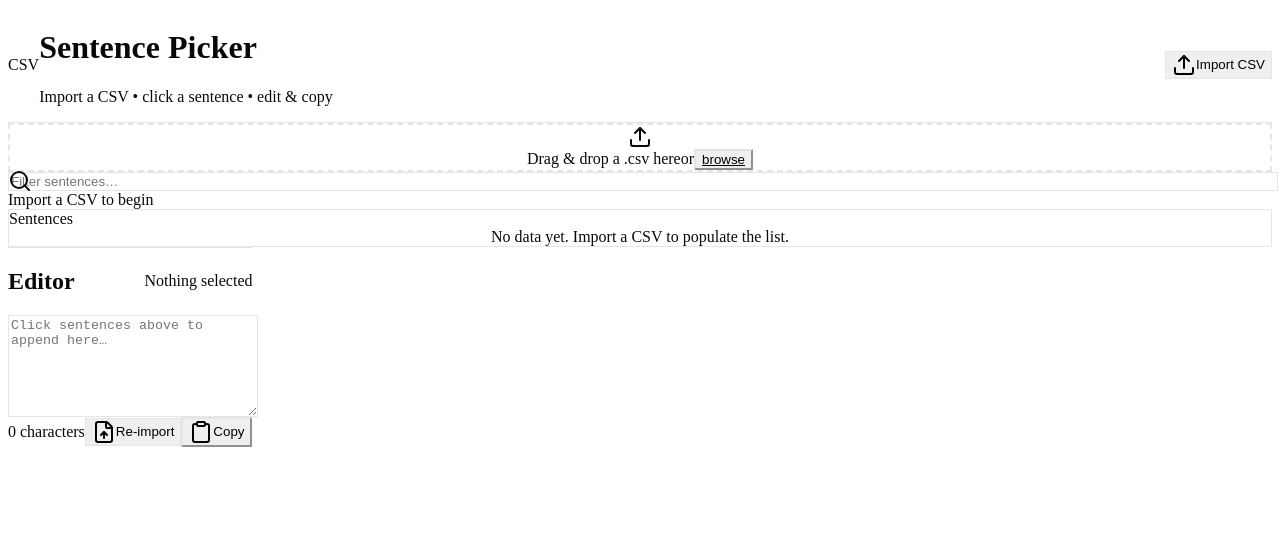
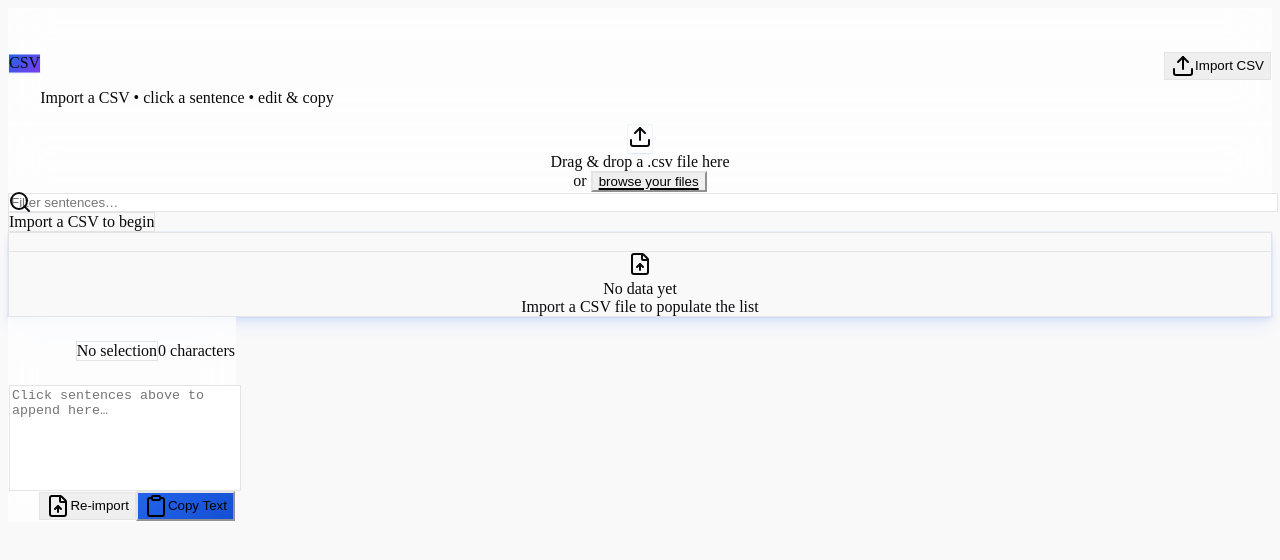
Before and after one commit to spacefrog29/lruter, a React (Vite) app: page / in a window 1280 px wide. Shown: the top 560 px of the page. Built offline with nearby package versions, Linux system fonts and the light colour scheme.

Commit message:
feat: add custom animations and update styles for improved UI/UX

```diff
--- a/src/index.css
+++ b/src/index.css
@@ -3,26 +3,31 @@
 @tailwind utilities;
 
 :root {
-  --radius: 0.5rem;
-  --background: 0 0% 100%;
-  --foreground: 0 0% 3.6%;
+  --radius: 0.75rem;
+  --background: 240 10% 98%;
+  --foreground: 240 10% 3.9%;
   --card: 0 0% 100%;
-  --card-foreground: 0 0% 3.6%;
+  --card-foreground: 240 10% 3.9%;
   --popover: 0 0% 100%;
-  --popover-foreground: 0 0% 3.6%;
-  --muted: 0 0% 96.1%;
-  --muted-foreground: 0 0% 45.1%;
-  --accent: 0 0% 9.0%;
-  --accent-foreground: 0 0% 98%;
+  --popover-foreground: 240 10% 3.9%;
+  --muted: 240 4.8% 95.9%;
+  --muted-foreground: 240 3.8% 45.1%;
+  --accent: 240 4.8% 95.9%;
+  --accent-foreground: 240 5.9% 10%;
   --destructive: 0 84.2% 60.2%;
   --destructive-foreground: 0 0% 98%;
-  --border: 0 0% 89.8%;
-  --input: 0 0% 89.8%;
-  --primary: 0 0% 9.0%;
-  --primary-foreground: 0 0% 98%;
-  --secondary: 0 0% 96.1%;
-  --secondary-foreground: 0 0% 9.0%;
-  --ring: 0 0% 3.6%;
+  --border: 240 5.9% 90%;
+  --input: 240 5.9% 90%;
+  --primary: 221 83% 53%;
+  --primary-foreground: 210 40% 98%;
+  --secondary: 240 4.8% 95.9%;
+  --secondary-foreground: 240 5.9% 10%;
+  --ring: 221 83% 53%;
+
+  /* Custom gradient variables */
+  --gradient-primary: linear-gradient(135deg, hsl(221, 83%, 53%) 0%, hsl(221, 83%, 45%) 100%);
+  --gradient-secondary: linear-gradient(135deg, hsl(240, 4.8%, 95.9%) 0%, hsl(240, 5.9%, 90%) 100%);
+  --gradient-accent: linear-gradient(135deg, hsl(221, 83%, 53%) 0%, hsl(262, 83%, 58%) 100%);
 }
 
 .dark {
@@ -54,4 +59,57 @@
 body {
   background-color: hsl(var(--background));
   color: hsl(var(--foreground));
+  font-feature-settings: "rlig" 1, "calt" 1;
+  text-rendering: optimizeLegibility;
+  -webkit-font-smoothing: antialiased;
+  -moz-osx-font-smoothing: grayscale;
 }
+
+/* Custom utility classes */
+.gradient-primary {
+  background: var(--gradient-primary);
+}
+
+.gradient-secondary {
+  background: var(--gradient-secondary);
+}
+
+.gradient-accent {
+  background: var(--gradient-accent);
+}
+
+.glass {
+  backdrop-filter: blur(20px);
+  background: rgba(255, 255, 255, 0.7);
+  border: 1px solid rgba(255, 255, 255, 0.18);
+}
+
+.shadow-glow {
+  box-shadow: 0 0 0 1px hsl(var(--primary) / 0.05),
+              0 1px 2px -1px hsl(var(--primary) / 0.15),
+              0 2px 4px -2px hsl(var(--primary) / 0.15);
+}
+
+.shadow-glow-lg {
+  box-shadow: 0 0 0 1px hsl(var(--primary) / 0.05),
+              0 4px 6px -1px hsl(var(--primary) / 0.1),
+              0 10px 15px -3px hsl(var(--primary) / 0.1);
+}
+
+.animate-float {
+  animation: float 3s ease-in-out infinite;
+}
+
+@keyframes float {
+  0%, 100% { transform: translateY(0px); }
+  50% { transform: translateY(-10px); }
+}
+
+.animate-pulse-subtle {
+  animation: pulse-subtle 2s cubic-bezier(0.4, 0, 0.6, 1) infinite;
+}
+
+@keyframes pulse-subtle {
+  0%, 100% { opacity: 1; }
+  50% { opacity: 0.8; }
+}
--- a/src/main.tsx
+++ b/src/main.tsx
@@ -169,22 +169,37 @@ export function App() {
   }, []);
 
   return (
-    <div className="min-h-screen bg-slate-50 text-slate-900">
-      <header className="sticky top-0 z-30 backdrop-blur bg-white/70 border-b">
-        <div className="max-w-5xl mx-auto px-4 py-4 flex items-center justify-between gap-4">
-          <div className="flex items-center gap-3">
-            <div className="size-9 rounded-xl bg-slate-900 text-white grid place-items-center font-bold">CSV</div>
+    <div className="min-h-screen bg-gradient-to-br from-slate-50 via-blue-50/30 to-purple-50/20">
+      <header className="sticky top-0 z-30 glass border-b border-white/20">
+        <div className="max-w-5xl mx-auto px-4 py-5 flex items-center justify-between gap-4">
+          <div className="flex items-center gap-4">
+            <div className="relative">
+              <div className="size-12 rounded-2xl gradient-accent shadow-glow grid place-items-center font-bold text-white text-sm animate-float">
+                CSV
+              </div>
+              <div className="absolute -inset-1 gradient-accent rounded-2xl opacity-20 animate-pulse-subtle"></div>
+            </div>
             <div>
-              <h1 className="text-xl font-semibold leading-tight">Sentence Picker</h1>
-              <p className="text-xs text-slate-500">Import a CSV • click a sentence • edit & copy</p>
+              <h1 className="text-2xl font-bold bg-gradient-to-r from-slate-900 to-slate-700 bg-clip-text text-transparent leading-tight">
+                Sentence Picker
+              </h1>
+              <p className="text-sm text-slate-600 font-medium">Import a CSV • click a sentence • edit & copy</p>
             </div>
           </div>
-          <div className="flex items-center gap-2">
-            <Button variant="outline" onClick={() => fileInputRef.current?.click()} className="gap-2">
+          <div className="flex items-center gap-3">
+            <Button
+              variant="outline"
+              onClick={() => fileInputRef.current?.click()}
+              className="gap-2 border-slate-200/60 bg-white/80 hover:bg-white hover:shadow-glow transition-all duration-300"
+            >
               <Upload className="size-4" /> Import CSV
             </Button>
             {hasData && (
-              <Button variant="ghost" onClick={clearAll} className="gap-2">
+              <Button
+                variant="ghost"
+                onClick={clearAll}
+                className="gap-2 hover:bg-red-50 hover:text-red-600 transition-all duration-300"
+              >
                 <Trash2 className="size-4" /> Clear
               </Button>
             )}
@@ -199,112 +214,183 @@ export function App() {
         </div>
       </header>
 
-      <main className="max-w-5xl mx-auto px-4 pb-44">
+      <main className="max-w-5xl mx-auto px-4 pb-52">
         {/* Drop Zone */}
         <div
           ref={dropRef}
           onDrop={onDrop}
           onDragOver={onDragOver}
-          className="mt-6 rounded-2xl border-2 border-dashed border-slate-300 bg-white/70 px-4 py-8 grid place-items-center text-center hover:border-slate-400 transition-colors"
+          className="mt-8 relative group"
         >
-          <div className="flex flex-col items-center gap-3">
-            <Upload className="size-8" />
+          <div className="absolute -inset-0.5 bg-gradient-to-r from-blue-500 to-purple-500 rounded-3xl opacity-20 group-hover:opacity-30 transition-opacity duration-500 animate-pulse-subtle"></div>
+          <div className="relative rounded-3xl border-2 border-dashed border-slate-300 glass px-6 py-12 text-center hover:border-blue-400 transition-all duration-500 group-hover:shadow-glow-lg">
+            <div className="flex flex-col items-center gap-4">
+              <div className="p-4 rounded-2xl bg-gradient-to-br from-blue-500 to-purple-500 shadow-glow">
+                <Upload className="size-8 text-white" />
+              </div>
+              <div className="space-y-2">
+                <div className="text-base font-semibold text-slate-800">
+                  Drag & drop a <span className="font-bold text-blue-600">.csv</span> file here
+                </div>
                 <div className="text-sm text-slate-600">
-              Drag & drop a <span className="font-medium text-slate-900">.csv</span> here
-              <span className="mx-1">or</span>
-              <button className="underline" onClick={() => fileInputRef.current?.click()}>browse</button>
+                  <span>or </span>
+                  <button
+                    className="font-semibold text-blue-600 hover:text-blue-700 underline underline-offset-2 decoration-2 decoration-blue-200 hover:decoration-blue-300 transition-colors"
+                    onClick={() => fileInputRef.current?.click()}
+                  >
+                    browse your files
+                  </button>
+                </div>
               </div>
               {fileName && (
-              <div className="text-xs text-slate-500">Loaded: {fileName}</div>
+                <div className="mt-3 px-4 py-2 rounded-xl bg-green-50 border border-green-200">
+                  <div className="flex items-center gap-2 text-sm font-medium text-green-800">
+                    <Check className="size-4" />
+                    Loaded: {fileName}
+                  </div>
+                </div>
               )}
+            </div>
           </div>
         </div>
 
         {/* Controls & Stats */}
-        <div className="mt-6 flex flex-col md:flex-row md:items-center gap-3 md:gap-4">
-          <div className="relative md:w-96 w-full">
-            <Search className="absolute left-3 top-1/2 -translate-y-1/2 size-4 text-slate-500" />
+        <div className="mt-8 flex flex-col md:flex-row md:items-center gap-4 md:gap-6">
+          <div className="relative md:w-96 w-full group">
+            <Search className="absolute left-3 top-1/2 -translate-y-1/2 size-4 text-slate-500 group-focus-within:text-blue-500 transition-colors" />
             <Input
               placeholder="Filter sentences…"
               value={query}
               onChange={(e) => onFilter(e.target.value)}
-              className="pl-9"
+              className="pl-9 bg-white/80 border-slate-200/60 focus:border-blue-300 focus:ring-blue-100 transition-all duration-300 hover:shadow-glow"
             />
           </div>
-          <div className="text-xs text-slate-600">
+          <div className="flex items-center gap-3">
+            <div className="px-3 py-1.5 rounded-lg bg-slate-100/80 border border-slate-200/60">
+              <div className="text-sm font-medium text-slate-700">
                 {hasData ? (
-              <span>{stats.visible} shown • {stats.total} total</span>
+                  <span>
+                    <span className="text-blue-600 font-semibold">{stats.visible}</span> shown •
+                    <span className="text-slate-500 ml-1">{stats.total} total</span>
+                  </span>
                 ) : (
-              <span>Import a CSV to begin</span>
+                  <span className="text-slate-500">Import a CSV to begin</span>
                 )}
+              </div>
+            </div>
           </div>
         </div>
 
         {/* List */}
-        <Card className="mt-4">
-          <CardHeader className="pb-2">
-            <CardTitle className="text-base">Sentences</CardTitle>
+        <Card className="mt-6 bg-white/80 border-slate-200/60 shadow-glow-lg">
+          <CardHeader className="pb-3 border-b border-slate-100/80">
+            <CardTitle className="text-lg font-semibold bg-gradient-to-r from-slate-900 to-slate-700 bg-clip-text text-transparent">
+              Sentences
+            </CardTitle>
           </CardHeader>
-          <CardContent>
+          <CardContent className="p-0">
             {hasData ? (
-              <ScrollArea className="h-[50vh] pr-4">
-                <ul className="divide-y">
+              <ScrollArea className="h-[50vh]">
+                <ul className="divide-y divide-slate-100/80">
                   {filtered.map((s, i) => (
-                    <li key={i}>
+                    <li key={i} className="group">
                       <button
                         onClick={() => onSentenceClick(i)}
                         className={
-                          "w-full text-left px-3 py-3 hover:bg-slate-50 rounded-md transition-colors " +
-                          (selectedIndex === i ? "bg-slate-100" : "")
+                          "w-full text-left px-4 py-4 hover:bg-gradient-to-r hover:from-blue-50 hover:to-purple-50/30 transition-all duration-300 relative " +
+                          (selectedIndex === i
+                            ? "bg-gradient-to-r from-blue-100 to-purple-100/50 shadow-glow"
+                            : "")
                         }
                         aria-label={`Select sentence ${i + 1}`}
                       >
-                        <span className="text-sm leading-relaxed">{s}</span>
+                        <div className="flex items-start gap-3">
+                          <div className="flex-shrink-0 w-6 h-6 rounded-full bg-slate-200 group-hover:bg-blue-200 transition-colors duration-300 flex items-center justify-center mt-1">
+                            <span className="text-xs font-semibold text-slate-600 group-hover:text-blue-700">
+                              {i + 1}
+                            </span>
+                          </div>
+                          <span className="text-sm leading-relaxed text-slate-700 group-hover:text-slate-900 font-medium flex-1">
+                            {s}
+                          </span>
+                          {selectedIndex === i && (
+                            <div className="flex-shrink-0 text-blue-600">
+                              <Check className="size-4" />
+                            </div>
+                          )}
+                        </div>
                       </button>
                     </li>
                   ))}
                 </ul>
               </ScrollArea>
             ) : (
-              <div className="text-sm text-slate-500 py-8 text-center">No data yet. Import a CSV to populate the list.</div>
+              <div className="text-center py-12 px-6">
+                <div className="p-3 rounded-2xl bg-slate-100 inline-block mb-4">
+                  <FileUp className="size-8 text-slate-400" />
+                </div>
+                <div className="text-base font-medium text-slate-600 mb-2">No data yet</div>
+                <div className="text-sm text-slate-500">Import a CSV file to populate the list</div>
+              </div>
             )}
           </CardContent>
         </Card>
 
         {error && (
-          <div className="mt-4 text-sm text-red-600 bg-red-50 border border-red-200 rounded-xl p-3">
-            {error}
+          <div className="mt-6 p-4 rounded-2xl bg-red-50 border border-red-200 shadow-glow">
+            <div className="flex items-start gap-3">
+              <div className="flex-shrink-0 p-1 rounded-lg bg-red-100">
+                <div className="w-4 h-4 rounded-full bg-red-500"></div>
+              </div>
+              <div>
+                <div className="text-sm font-medium text-red-800 mb-1">Error</div>
+                <div className="text-sm text-red-700">{error}</div>
+              </div>
+            </div>
           </div>
         )}
       </main>
 
       {/* Sticky Editor */}
-      <div className="fixed bottom-0 left-0 right-0 border-t bg-white/95 backdrop-blur">
-        <div className="max-w-5xl mx-auto px-4 py-3">
-          <div className="flex items-center justify-between mb-2">
-            <h2 className="text-sm font-medium text-slate-700">Editor</h2>
-            <div className="text-xs text-slate-500">
-              {selectedIndex != null ? `Editing item ${selectedIndex + 1}` : "Nothing selected"}
+      <div className="fixed bottom-0 left-0 right-0 border-t border-slate-200/60 glass">
+        <div className="max-w-5xl mx-auto px-4 py-4">
+          <div className="flex items-center justify-between mb-3">
+            <div className="flex items-center gap-2">
+              <h2 className="text-base font-semibold bg-gradient-to-r from-slate-900 to-slate-700 bg-clip-text text-transparent">
+                Editor
+              </h2>
+              <div className="px-2 py-1 rounded-md bg-blue-100 border border-blue-200">
+                <div className="text-xs font-medium text-blue-700">
+                  {selectedIndex != null ? `Item ${selectedIndex + 1}` : "No selection"}
                 </div>
               </div>
-          <div className="flex flex-col gap-2">
+            </div>
+            <div className="text-sm text-slate-600 font-medium">
+              {editorValue.length} character{editorValue.length !== 1 ? 's' : ''}
+            </div>
+          </div>
+          <div className="flex flex-col gap-3">
             <Textarea
               placeholder="Click sentences above to append here…"
               value={editorValue}
               onChange={(e) => setEditorValue(e.target.value)}
-              className="min-h-[96px]"
+              className="min-h-[100px] bg-white/90 border-slate-200/60 focus:border-blue-300 focus:ring-blue-100 transition-all duration-300 resize-none"
             />
-            <div className="flex items-center gap-2 justify-between">
-              <div className="text-xs text-slate-500">{editorValue.length} characters</div>
-              <div className="flex items-center gap-2">
-                <Button variant="outline" className="gap-2" onClick={() => fileInputRef.current?.click()}>
+            <div className="flex items-center gap-3 justify-end">
+              <Button
+                variant="outline"
+                className="gap-2 border-slate-200/60 bg-white/80 hover:bg-white hover:shadow-glow transition-all duration-300"
+                onClick={() => fileInputRef.current?.click()}
+              >
                 <FileUp className="size-4" /> Re-import
               </Button>
-                <Button onClick={copyToClipboard} className="gap-2">
+              <Button
+                onClick={copyToClipboard}
+                className="gap-2 gradient-primary hover:shadow-glow-lg transition-all duration-300 text-white font-medium"
+              >
                 {copied ? <Check className="size-4" /> : <Clipboard className="size-4" />}
-                  {copied ? "Copied" : "Copy"}
+                {copied ? "Copied!" : "Copy Text"}
               </Button>
-              </div>
             </div>
           </div>
         </div>
--- a/tailwind.config.js
+++ b/tailwind.config.js
@@ -46,6 +46,20 @@ export default {
         md: "calc(var(--radius) - 2px)",
         sm: "calc(var(--radius) - 4px)",
       },
+      animation: {
+        'float': 'float 3s ease-in-out infinite',
+        'pulse-subtle': 'pulse-subtle 2s cubic-bezier(0.4, 0, 0.6, 1) infinite',
+      },
+      keyframes: {
+        float: {
+          '0%, 100%': { transform: 'translateY(0px)' },
+          '50%': { transform: 'translateY(-10px)' },
+        },
+        'pulse-subtle': {
+          '0%, 100%': { opacity: '1' },
+          '50%': { opacity: '0.8' },
+        },
+      },
     },
   },
   plugins: [],
```
Also changed, not shown: .claude/settings.local.json (added). Lines whose indentation alone changed are shown as unchanged.
